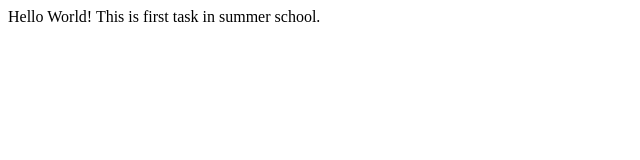
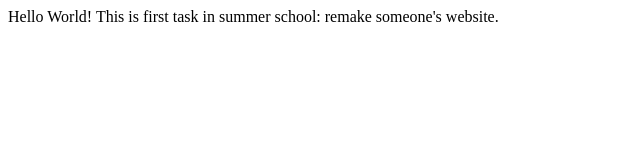
Before and after one commit to Pechenux/summerschool-task1.github.io, a plain HTML site: page index.html in a window 1280 px wide. Shown: the whole page, without its empty margins (0-640 px from the left). Drawn offline with Linux system fonts and the light colour scheme.

Commit message:
Testing github pages

```diff
--- a/index.html
+++ b/index.html
@@ -9,7 +9,7 @@
 </head>
 
 <body>
-    <div>Hello World! This is first task in summer school.</div>
+    <div>Hello World! This is first task in summer school: remake someone's website.</div>
 </body>
 
 </html>
```
